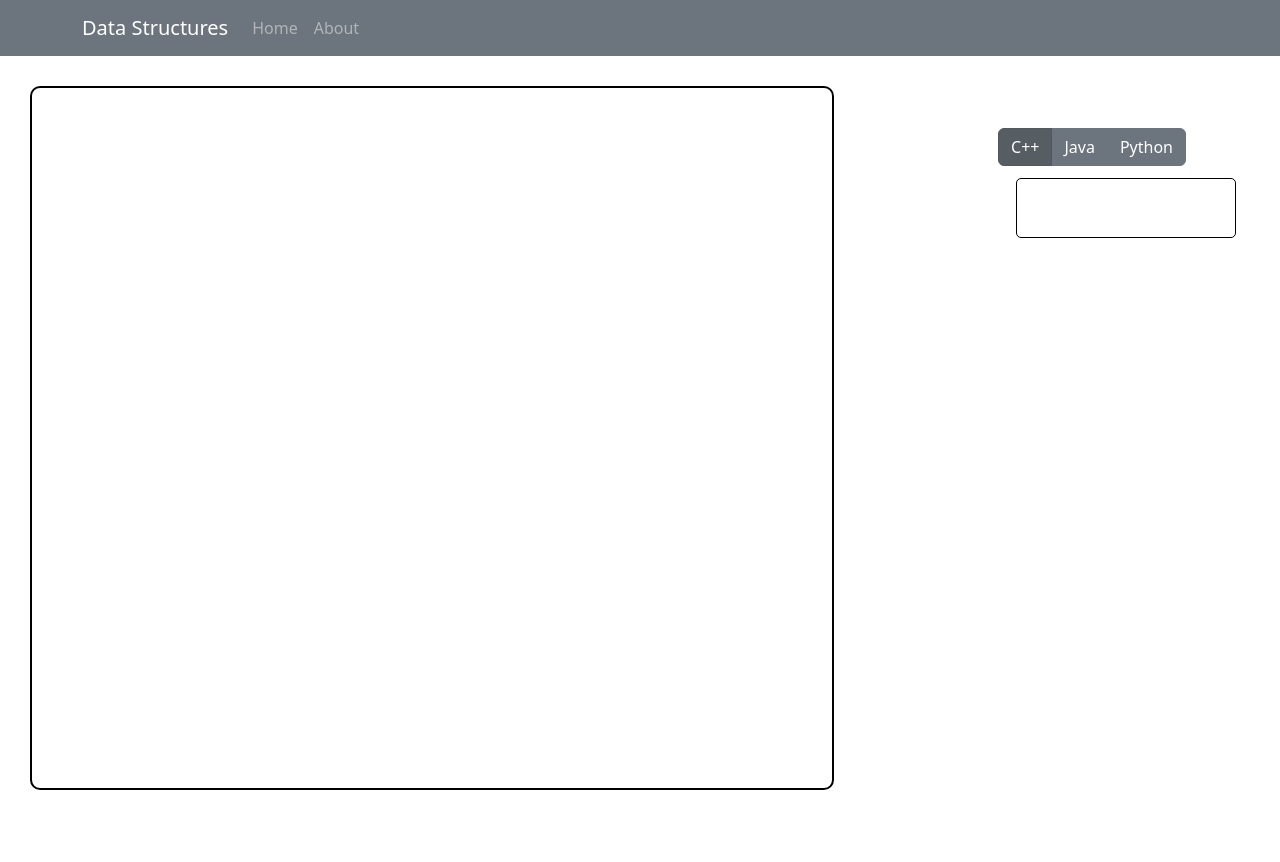
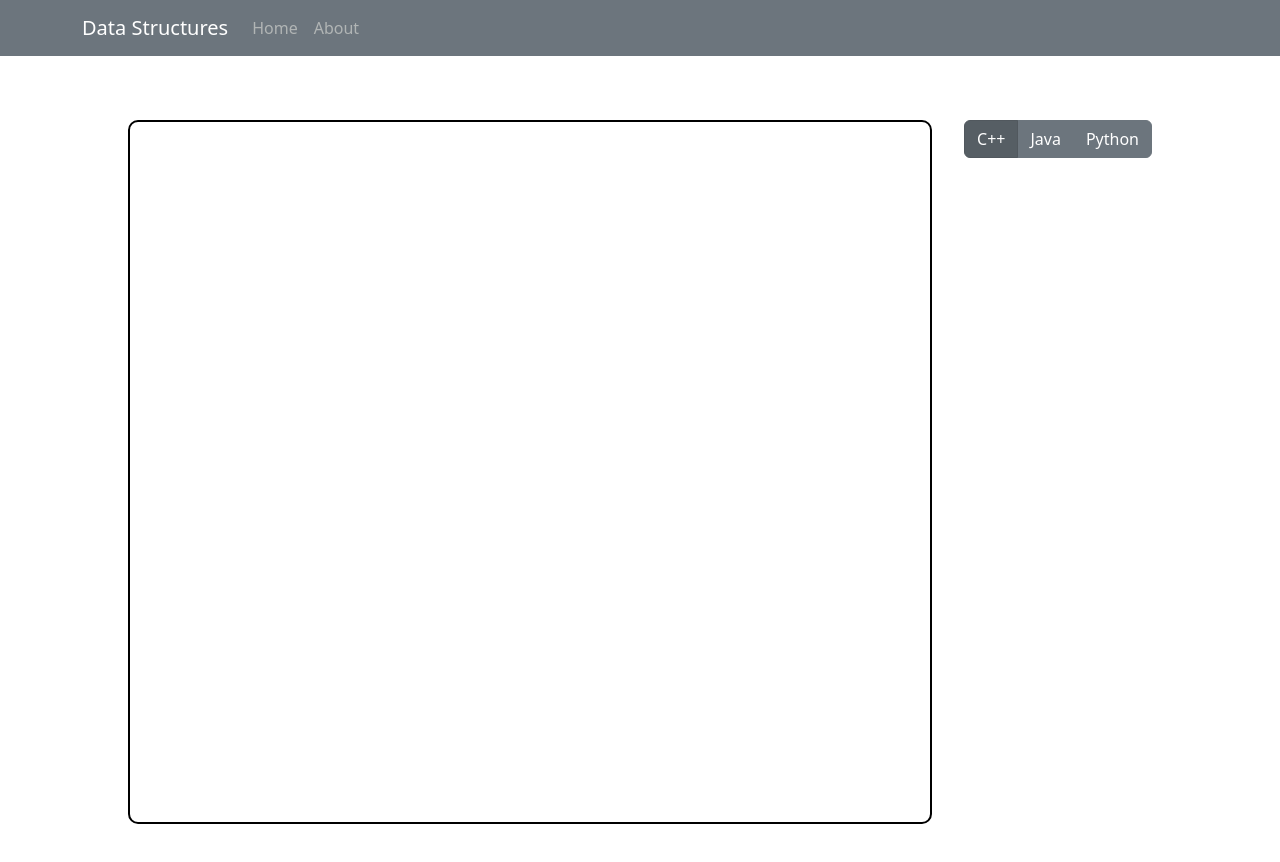
Before and after one commit to Reainheart/CST316JP, a React (Vite) app in the folder client/cst316-node/: page / in a window 1280 px wide. Shown: the top 862 px of the page. Before the commit the page ends 800 px from the top, so only its background shows below. Built offline with nearby package versions, Linux system fonts and the light colour scheme; no server answers.

Commit message:
Canvas moves fixed

```diff
--- a/client/cst316-node/src/App.css
+++ b/client/cst316-node/src/App.css
@@ -0,0 +1,6 @@
+.flex-container {
+    display: flex;
+    justify-content: center;
+    padding: 2em;
+    margin: 2em;
+  }
--- a/client/cst316-node/src/App.jsx
+++ b/client/cst316-node/src/App.jsx
@@ -10,8 +10,10 @@ function App() {
     return (
         <>
             <Header />
-            <Home />
-            <CanvasComponent />
+            <div className="flex-container">
+                <CanvasComponent />
+                <Home />
+            </div>
         </>
     );
 }
--- a/client/cst316-node/src/components/CanvasComponent/CanvasComponent.jsx
+++ b/client/cst316-node/src/components/CanvasComponent/CanvasComponent.jsx
@@ -136,10 +136,7 @@ const CanvasComponent = () => {
 
     // render the canvas and the popup (if the mouse is inside the node)
     return (
-        <div
-            className="d-flex justify-content-left align-items-center"
-            style={{ height: "340px", margin: "30px" }}
-        >
+        <>
             <canvas
                 ref={canvasRef}
                 width={canvasSize.width}
@@ -164,7 +161,7 @@ const CanvasComponent = () => {
                     <p>{structureData[0].StructureDescription}</p>
                 </div>
             )}
-        </div>
+        </>
     );
 };
 export default CanvasComponent;
--- a/client/cst316-node/src/components/CanvasComponent/canvasComponent.css
+++ b/client/cst316-node/src/components/CanvasComponent/canvasComponent.css
@@ -6,3 +6,7 @@
     background-color: #6c757d;
     color: white;
 }
+
+canvas {
+    margin-right: 2em;
+}
--- a/client/cst316-node/src/components/home/Home.jsx
+++ b/client/cst316-node/src/components/home/Home.jsx
@@ -43,9 +43,9 @@ const Home = () => {
     };
 
     return (
-        <div className="container">
-            <div className="row button_wrapper">
-                <div className="col-12 d-flex justify-content-end m-4 p-5">
+        <>
+            <div>
+                <div>
                     <ButtonGroup aria-label="Language Selector">
                         <Button
                             variant="secondary"
@@ -70,11 +70,11 @@ const Home = () => {
                         </Button>
                     </ButtonGroup>
                 </div>
-                <div className="content-area col-12 d-flex justify-content-end">
+                <div >
                     <pre>{currentExample}</pre>
                 </div>
             </div>
-        </div>
+        </>
     );
 };
 
```
Also changed, not shown: 20 other files (tests, documents, lock files or other folders).
